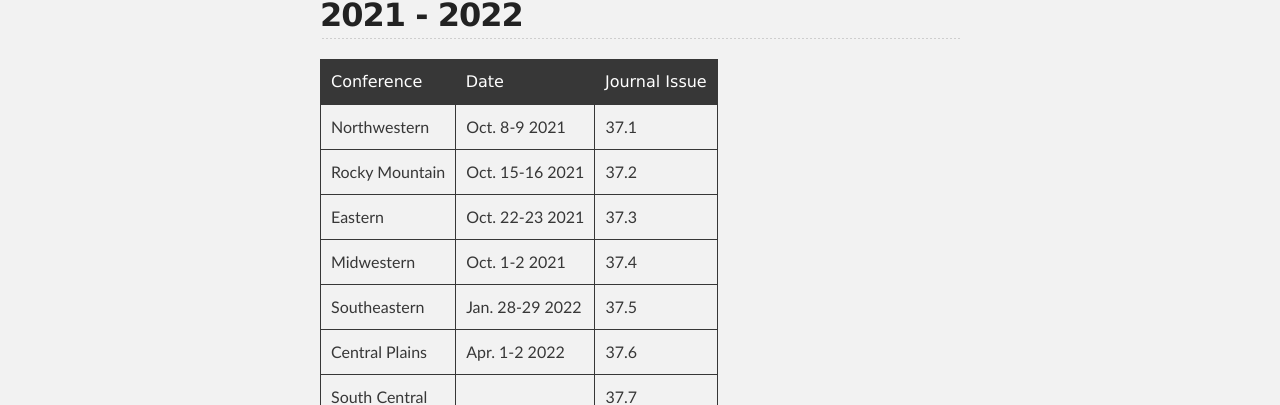
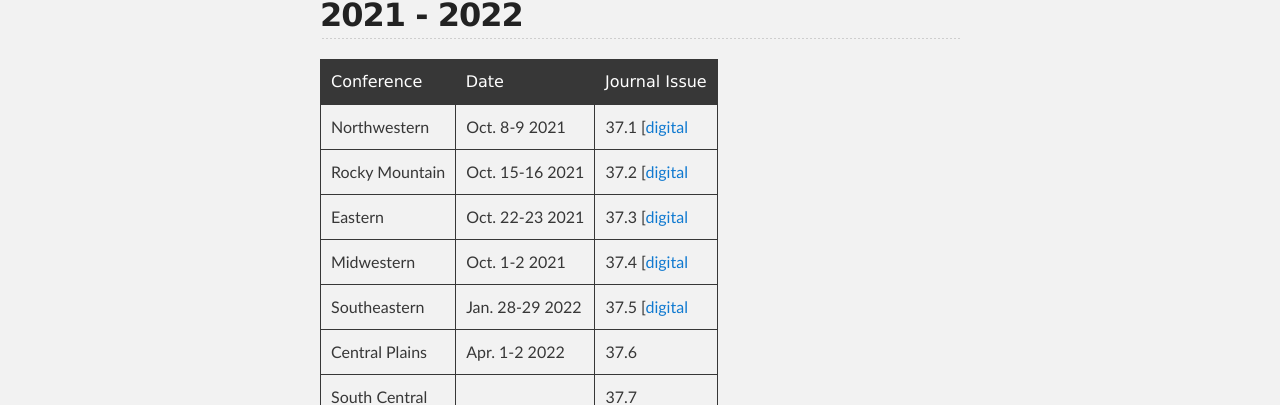
Before and after one commit to ccsc-journal/ccsc-editor, a Jekyll site: the page built from docs/index.md, in a window 1280 px wide. Shown: the part 712-1117 px from the top of the page. Built offline with Jekyll 4.4.1, drawn with Linux system fonts in a browser that asks for light colours; our own code applies the rules of GitHub Pages for plain Markdown files.

Commit message:
add links to digital journal issues

```diff
--- a/docs/index.md
+++ b/docs/index.md
@@ -18,11 +18,11 @@ Sciences in Colleges" according to the following schedule.
 
 | Conference | Date | Journal Issue |
 |:-------------|:------------------|:------|
-| Northwestern | Oct. 8-9 2021| 37.1 |
-| Rocky Mountain | Oct. 15-16 2021 | 37.2 |
-| Eastern | Oct. 22-23 2021 | 37.3 |
-| Midwestern | Oct. 1-2 2021 | 37.4 |
-| Southeastern | Jan. 28-29 2022 | 37.5 |
+| Northwestern | Oct. 8-9 2021| 37.1 [[digital](http://www.ccsc.org/publications/journals/NW2021.pdf)|
+| Rocky Mountain | Oct. 15-16 2021 | 37.2 [[digital](http://www.ccsc.org/publications/journals/RM2021.pdf) |
+| Eastern | Oct. 22-23 2021 | 37.3 [[digital](http://www.ccsc.org/publications/journals/EA2021.pdf) |
+| Midwestern | Oct. 1-2 2021 | 37.4 [[digital](http://www.ccsc.org/publications/journals/MW2021.pdf) |
+| Southeastern | Jan. 28-29 2022 | 37.5 [[digital](http://www.ccsc.org/publications/journals/SE2021.pdf) |
 | Central Plains | Apr. 1-2 2022 | 37.6 |
 | South Central | | 37.7 |
 | Northeastern | | 37.8 |
```
Also changed, not shown: 1 other file.
